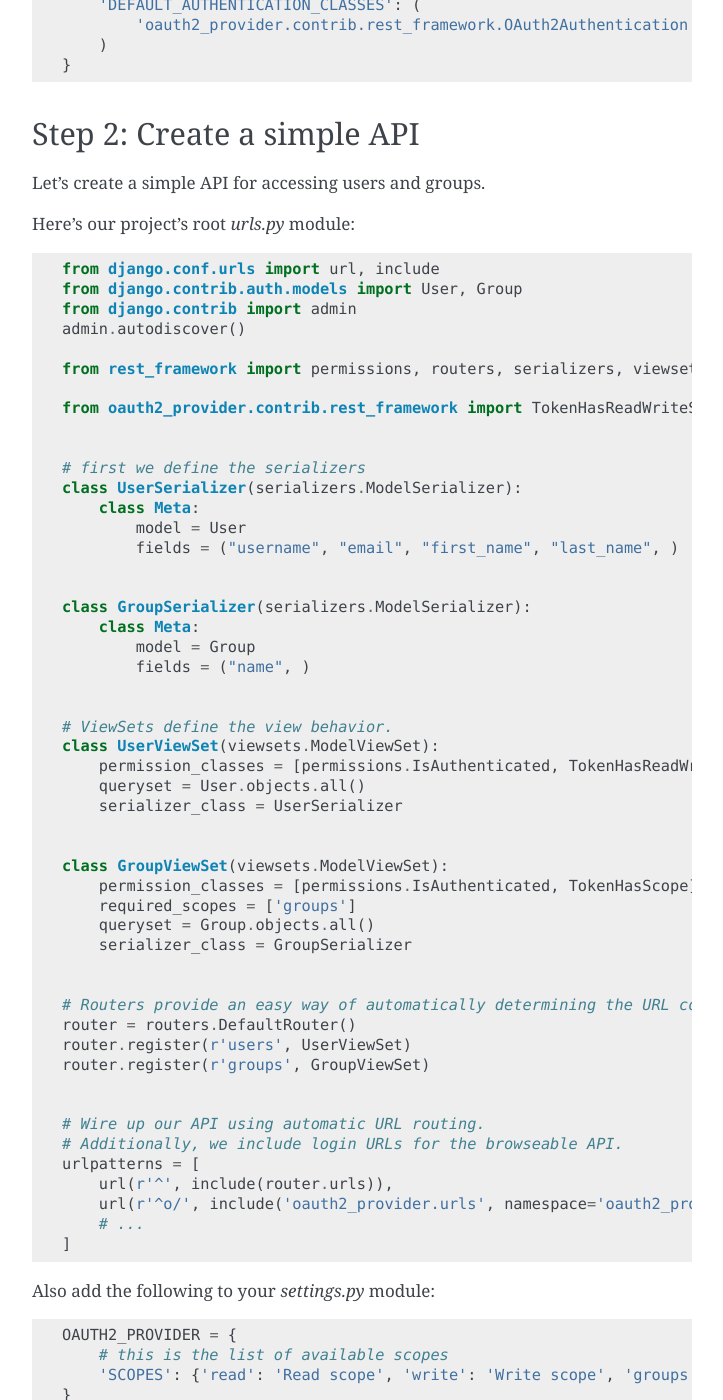
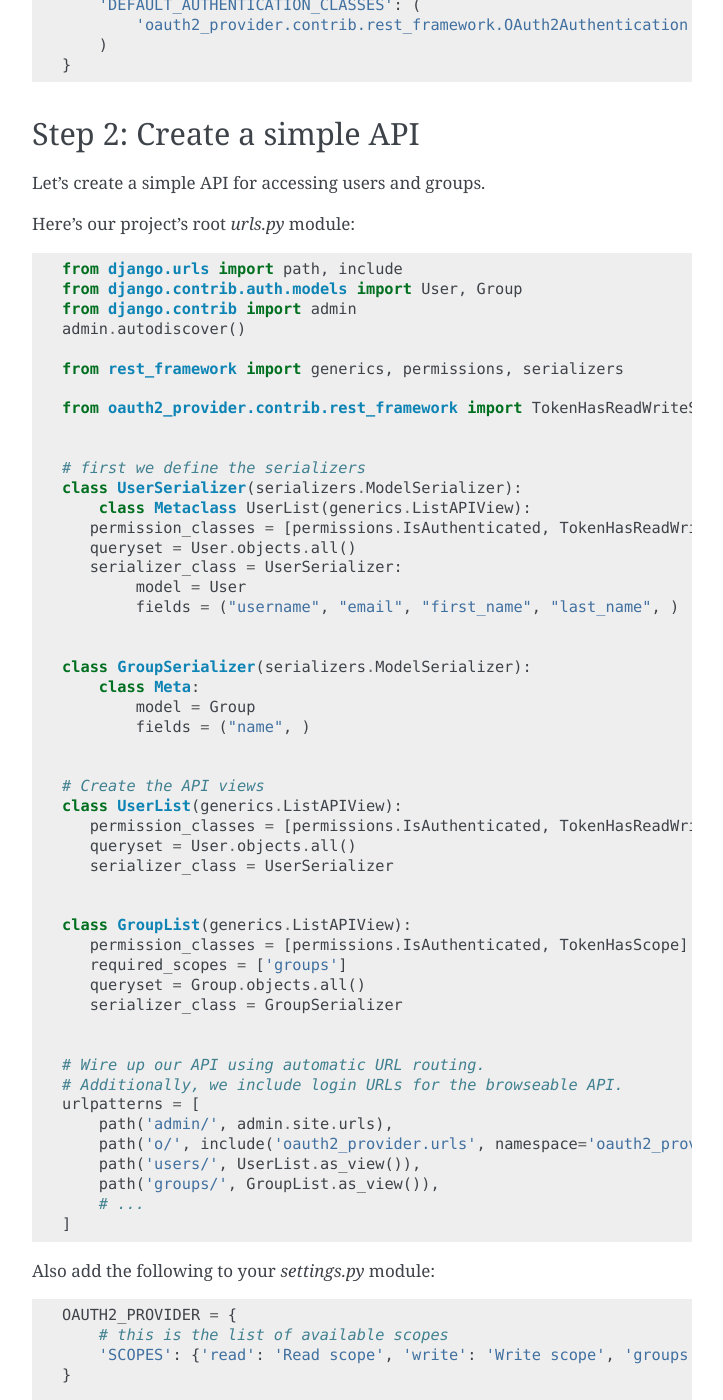
Before and after one commit to sheriffwoody0922/oauth-python-django, a Sphinx documentation site: the page built from docs/rest-framework/getting_started.rst, in a window 1280 px wide and 1400 px high, scrolled down 771 px. Shown: the whole window, without its empty margins (388-1111 px from the left). Built offline with Sphinx 7.4.7, drawn with Linux system fonts in a browser that asks for light colours; some of the changed text lies outside the part shown.

Commit message:
Updates to get example code to work with latest Django and DRF
Modified the example code so it now works Django 2.0.3 and Django REST Framework 3.7.7

```diff
--- a/docs/rest-framework/getting_started.rst
+++ b/docs/rest-framework/getting_started.rst
@@ -48,19 +48,22 @@
 
 .. code-block:: python
 
-    from django.conf.urls import url, include
+    from django.urls import path, include
     from django.contrib.auth.models import User, Group
     from django.contrib import admin
     admin.autodiscover()
 
-    from rest_framework import permissions, routers, serializers, viewsets
+    from rest_framework import generics, permissions, serializers
 
     from oauth2_provider.contrib.rest_framework import TokenHasReadWriteScope, TokenHasScope
 
 
     # first we define the serializers
     class UserSerializer(serializers.ModelSerializer):
-        class Meta:
+        class Metaclass UserList(generics.ListAPIView):
+       permission_classes = [permissions.IsAuthenticated, TokenHasReadWriteScope]
+       queryset = User.objects.all()
+       serializer_class = UserSerializer:
             model = User
             fields = ("username", "email", "first_name", "last_name", )
 
@@ -71,31 +74,27 @@
             fields = ("name", )
 
 
-    # ViewSets define the view behavior.
-    class UserViewSet(viewsets.ModelViewSet):
-        permission_classes = [permissions.IsAuthenticated, TokenHasReadWriteScope]
-        queryset = User.objects.all()
-        serializer_class = UserSerializer
+    # Create the API views
+    class UserList(generics.ListAPIView):
+       permission_classes = [permissions.IsAuthenticated, TokenHasReadWriteScope]
+       queryset = User.objects.all()
+       serializer_class = UserSerializer
 
 
-    class GroupViewSet(viewsets.ModelViewSet):
-        permission_classes = [permissions.IsAuthenticated, TokenHasScope]
-        required_scopes = ['groups']
-        queryset = Group.objects.all()
-        serializer_class = GroupSerializer
-
-
-    # Routers provide an easy way of automatically determining the URL conf
-    router = routers.DefaultRouter()
-    router.register(r'users', UserViewSet)
-    router.register(r'groups', GroupViewSet)
+    class GroupList(generics.ListAPIView):
+       permission_classes = [permissions.IsAuthenticated, TokenHasScope]
+       required_scopes = ['groups']
+       queryset = Group.objects.all()
+       serializer_class = GroupSerializer
 
 
     # Wire up our API using automatic URL routing.
     # Additionally, we include login URLs for the browseable API.
     urlpatterns = [
-        url(r'^', include(router.urls)),
-        url(r'^o/', include('oauth2_provider.urls', namespace='oauth2_provider')),
+        path('admin/', admin.site.urls),
+        path('o/', include('oauth2_provider.urls', namespace='oauth2_provider')),
+        path('users/', UserList.as_view()),
+        path('groups/', GroupList.as_view()),
         # ...
     ]
 
```
Also changed, not shown: other parts of docs/rest-framework/getting_started.rst (+1 -1 lines).
